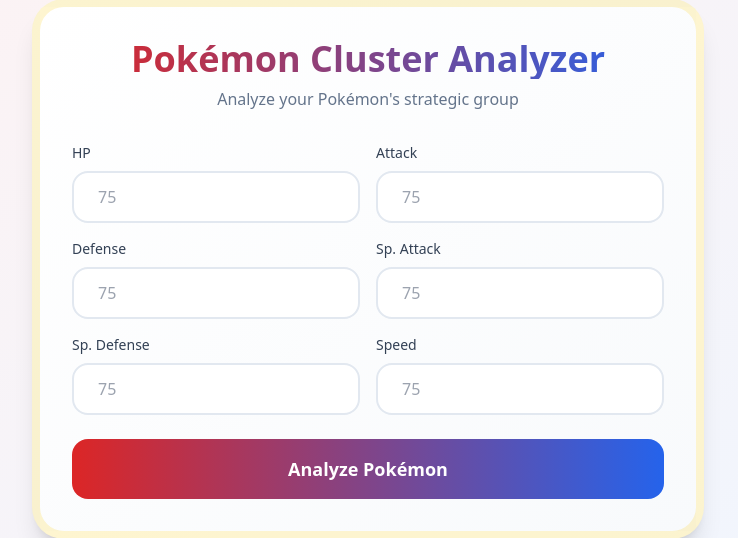
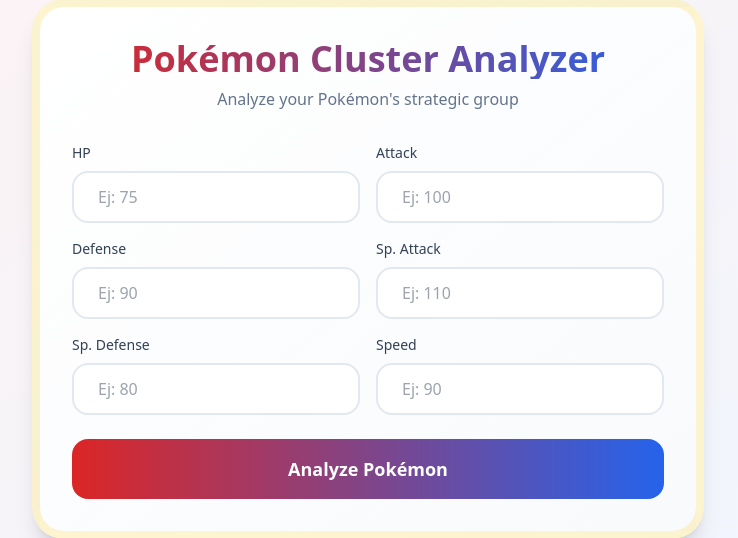
Before and after one commit to NicolasV7/pokemonML, a Flask app: page / in a window 1280 px wide. Shown: the part 131-669 px from the top of the page, without its empty margins (272-1010 px from the left). Run offline with Flask 3, Linux system fonts and the light colour scheme; parts of the project's set-up code (start-up, migrations or seed data) failed here and were passed over; some libraries are stand-ins or nearby versions.

Commit message:
Update input placeholders in form for better user guidance

```diff
--- a/templates/index.html
+++ b/templates/index.html
@@ -151,7 +151,7 @@
                                 class="w-full px-4 py-2.5 text-sm rounded-xl border-2 border-slate-200
                                        focus:border-red-500 focus:ring-2 focus:ring-red-100 transition-all
                                        sm:px-6 sm:py-3 sm:text-base sm:rounded-2xl"
-                                min="1" max="255" placeholder="75">
+                                min="1" max="255" placeholder="Ej: 75">
                         </div>
 
                         <!-- Attack -->
@@ -161,7 +161,7 @@
                                 class="w-full px-4 py-2.5 text-sm rounded-xl border-2 border-slate-200
                                        focus:border-red-500 focus:ring-2 focus:ring-red-100 transition-all
                                        sm:px-6 sm:py-3 sm:text-base sm:rounded-2xl"
-                                min="1" max="255" placeholder="75">
+                                min="1" max="255" placeholder="Ej: 100">
                         </div>
 
                         <!-- Defense -->
@@ -171,7 +171,7 @@
                                 class="w-full px-4 py-2.5 text-sm rounded-xl border-2 border-slate-200
                                        focus:border-red-500 focus:ring-2 focus:ring-red-100 transition-all
                                        sm:px-6 sm:py-3 sm:text-base sm:rounded-2xl"
-                                min="1" max="255" placeholder="75">
+                                min="1" max="255" placeholder="Ej: 90">
                         </div>
 
                         <!-- Sp. Atk -->
@@ -181,7 +181,7 @@
                                 class="w-full px-4 py-2.5 text-sm rounded-xl border-2 border-slate-200
                                        focus:border-red-500 focus:ring-2 focus:ring-red-100 transition-all
                                        sm:px-6 sm:py-3 sm:text-base sm:rounded-2xl"
-                                min="1" max="255" placeholder="75">
+                                min="1" max="255" placeholder="Ej: 110">
                         </div>
 
                         <!-- Sp. Def -->
@@ -191,7 +191,7 @@
                                 class="w-full px-4 py-2.5 text-sm rounded-xl border-2 border-slate-200
                                        focus:border-red-500 focus:ring-2 focus:ring-red-100 transition-all
                                        sm:px-6 sm:py-3 sm:text-base sm:rounded-2xl"
-                                min="1" max="255" placeholder="75">
+                                min="1" max="255" placeholder="Ej: 80">
                         </div>
 
                         <!-- Speed -->
@@ -201,7 +201,7 @@
                                 class="w-full px-4 py-2.5 text-sm rounded-xl border-2 border-slate-200
                                        focus:border-red-500 focus:ring-2 focus:ring-red-100 transition-all
                                        sm:px-6 sm:py-3 sm:text-base sm:rounded-2xl"
-                                min="1" max="255" placeholder="75">
+                                min="1" max="255" placeholder="Ej: 90">
                         </div>
 
                     </div>
```
